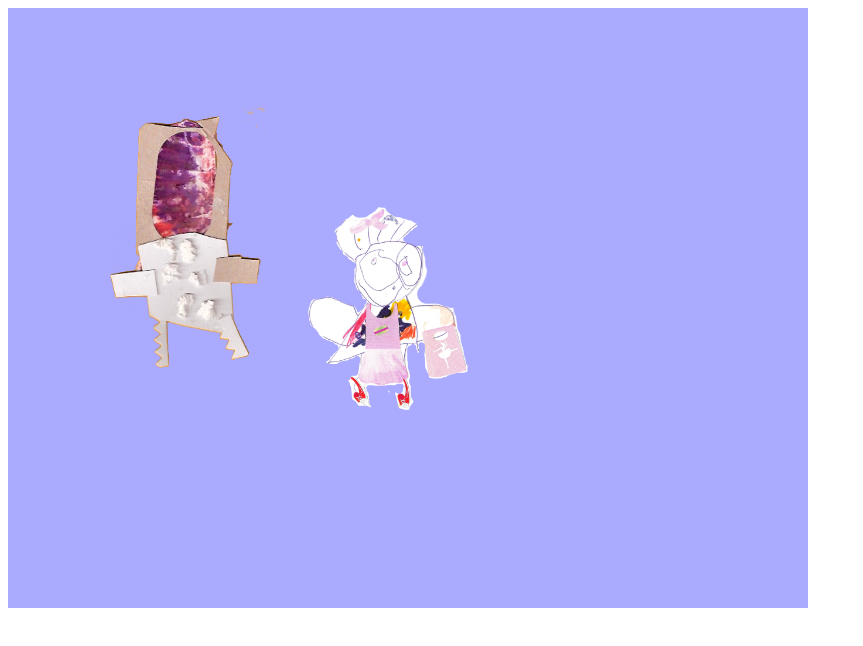
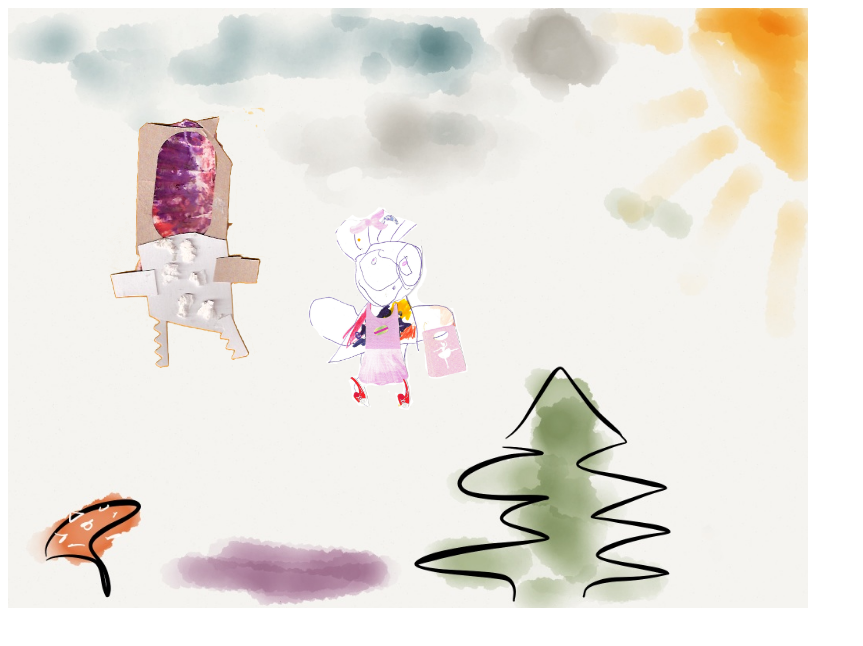
Before and after one commit to raimohanska/keijupeli, a plain HTML site: page index.html in a window 1280 px wide. Shown: the whole page, without its empty margins (0-863 px from the left). Drawn offline with Linux system fonts and the light colour scheme.

Commit message:
add background img

```diff
--- a/keiju.css
+++ b/keiju.css
@@ -1,4 +1,6 @@
 #sky {
+  background: url('./tausta.jpg');
+  background-size: 800px 600px;
   background-color: #aaaaff;
   position: relative;
   width: 800px;
```
Also changed, not shown: tausta.jpg (added).
